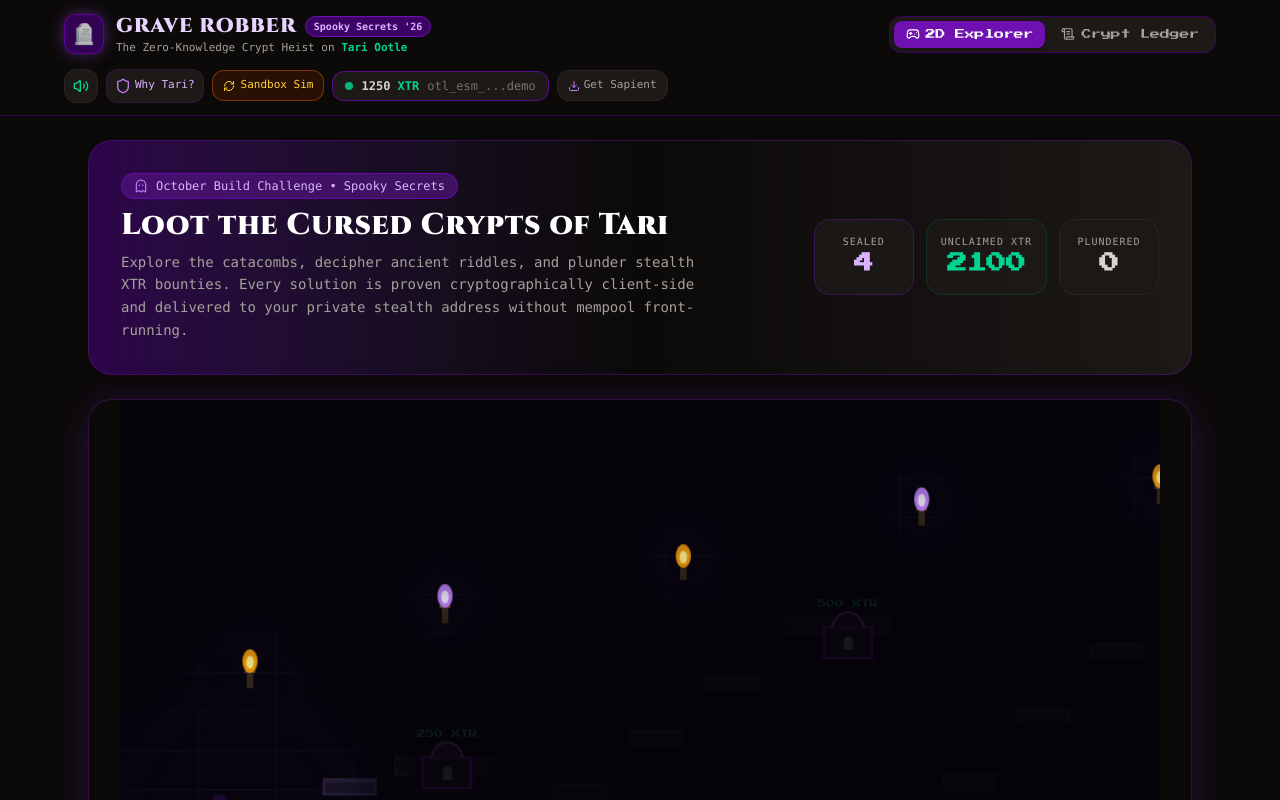
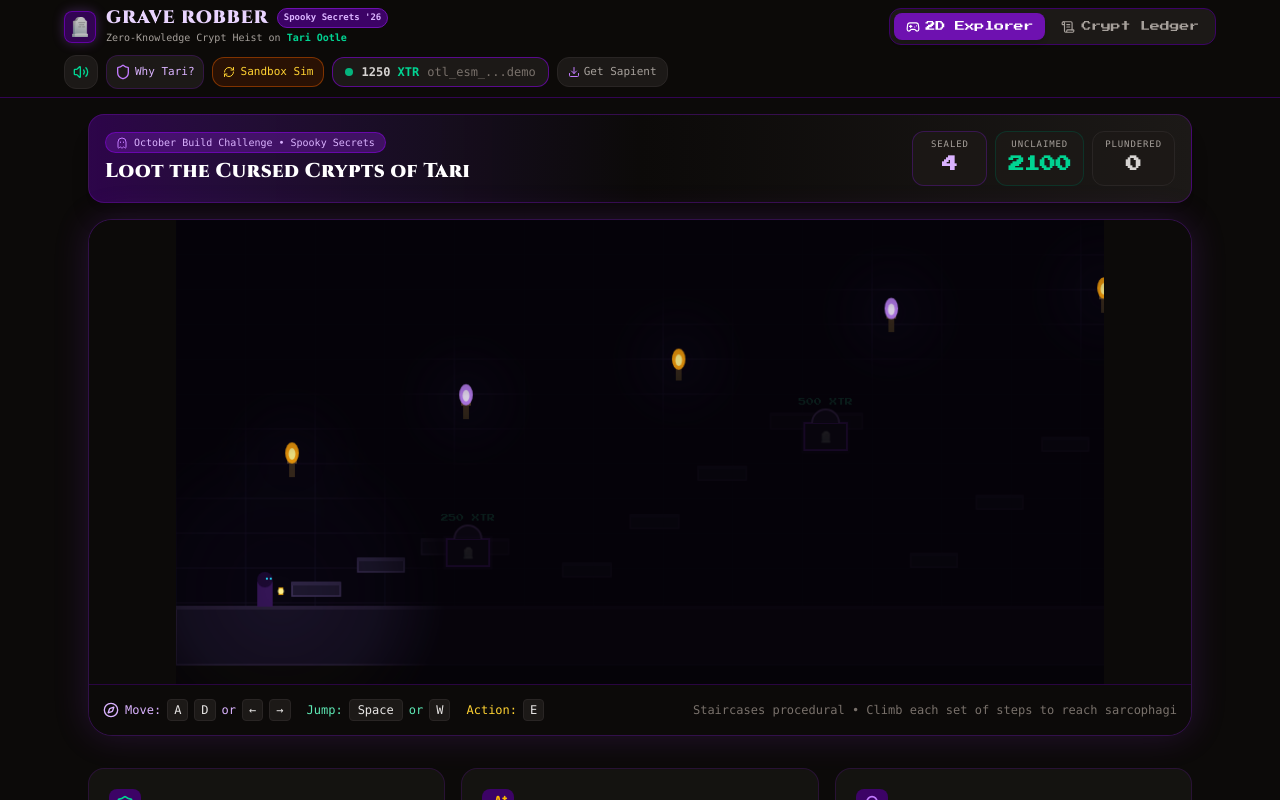
Before and after one commit to grzdev/grave-robber, a React (Vite) app: page / in a window 1280 px wide. Shown: the top 800 px of the page. Built offline with nearby package versions, Linux system fonts and the light colour scheme.

Commit message:
Make navbar non-sticky and optimize viewport layout for laptops and PCs

```diff
--- a/src/App.tsx
+++ b/src/App.tsx
@@ -146,48 +146,82 @@
       />
 
       {/* Main Container */}
-      <main className="flex-1 max-w-6xl w-full mx-auto p-4 md:p-6 space-y-6">
+      <main className="flex-1 max-w-6xl w-full mx-auto px-4 py-3 md:px-6 md:py-4 space-y-4">
         {/* Atmospheric Hero Bar */}
-        <div className="relative overflow-hidden rounded-3xl bg-gradient-to-r from-purple-950/70 via-stone-950 to-stone-900 border border-purple-800/40 p-6 md:p-8 shadow-2xl">
-          <div className="relative z-10 flex flex-col md:flex-row justify-between items-start md:items-center gap-6">
-            <div className="space-y-2 max-w-xl">
-              <div className="inline-flex items-center gap-2 px-3 py-1 rounded-full bg-purple-900/60 border border-purple-700/60 text-purple-300 text-xs font-mono font-medium">
-                <Ghost className="w-3.5 h-3.5 text-purple-400" />
+        <div
+          className={`relative overflow-hidden rounded-2xl bg-gradient-to-r from-purple-950/70 via-stone-950 to-stone-900 border border-purple-800/40 shadow-xl ${
+            viewMode === 'game' ? 'p-3 md:p-4' : 'p-6 md:p-8'
+          }`}
+        >
+          <div className="relative z-10 flex flex-col md:flex-row justify-between items-start md:items-center gap-3">
+            <div className="space-y-1 max-w-xl">
+              <div className="inline-flex items-center gap-1.5 px-2.5 py-0.5 rounded-full bg-purple-900/60 border border-purple-700/60 text-purple-300 text-[10px] font-mono font-medium">
+                <Ghost className="w-3 h-3 text-purple-400" />
                 <span>October Build Challenge &bull; Spooky Secrets</span>
               </div>
-              <h2 className="font-cinzel text-2xl md:text-3xl font-black text-white tracking-wide">
+              <h2
+                className={`font-cinzel font-black text-white tracking-wide ${
+                  viewMode === 'game' ? 'text-lg md:text-xl' : 'text-2xl md:text-3xl'
+                }`}
+              >
                 Loot the Cursed Crypts of Tari
               </h2>
-              <p className="text-xs md:text-sm text-stone-400 leading-relaxed font-mono">
-                Explore the catacombs, decipher ancient riddles, and plunder stealth XTR bounties.
-                Every solution is proven cryptographically client-side and delivered to your private
-                stealth address without mempool front-running.
-              </p>
+              {viewMode !== 'game' && (
+                <p className="text-xs md:text-sm text-stone-400 leading-relaxed font-mono">
+                  Explore the catacombs, decipher ancient riddles, and plunder stealth XTR bounties.
+                  Every solution is proven cryptographically client-side and delivered to your private
+                  stealth address without mempool front-running.
+                </p>
+              )}
             </div>
 
             {/* Quick Stats Cards */}
-            <div className="flex gap-3 font-mono">
-              <div className="p-3.5 bg-stone-900/90 border border-purple-900/50 rounded-2xl text-center min-w-[100px]">
-                <span className="text-[10px] text-stone-400 uppercase tracking-widest block">
+            <div className="flex gap-2 font-mono">
+              <div
+                className={`bg-stone-900/90 border border-purple-900/50 rounded-xl text-center ${
+                  viewMode === 'game' ? 'px-3 py-1.5 min-w-[75px]' : 'p-3.5 min-w-[100px]'
+                }`}
+              >
+                <span className="text-[9px] text-stone-400 uppercase tracking-widest block">
                   Sealed
                 </span>
-                <span className="text-xl font-bold font-pixel text-purple-300">
+                <span
+                  className={`font-bold font-pixel text-purple-300 ${
+                    viewMode === 'game' ? 'text-base' : 'text-xl'
+                  }`}
+                >
                   {sealedCount}
                 </span>
               </div>
-              <div className="p-3.5 bg-stone-900/90 border border-emerald-900/50 rounded-2xl text-center min-w-[100px]">
-                <span className="text-[10px] text-stone-400 uppercase tracking-widest block">
-                  Unclaimed XTR
+              <div
+                className={`bg-stone-900/90 border border-emerald-900/50 rounded-xl text-center ${
+                  viewMode === 'game' ? 'px-3 py-1.5 min-w-[75px]' : 'p-3.5 min-w-[100px]'
+                }`}
+              >
+                <span className="text-[9px] text-stone-400 uppercase tracking-widest block">
+                  Unclaimed
                 </span>
-                <span className="text-xl font-bold font-pixel text-emerald-400">
+                <span
+                  className={`font-bold font-pixel text-emerald-400 ${
+                    viewMode === 'game' ? 'text-base' : 'text-xl'
+                  }`}
+                >
                   {totalBounty}
                 </span>
               </div>
-              <div className="p-3.5 bg-stone-900/90 border border-stone-800 rounded-2xl text-center min-w-[100px]">
-                <span className="text-[10px] text-stone-400 uppercase tracking-widest block">
+              <div
+                className={`bg-stone-900/90 border border-stone-800 rounded-xl text-center ${
+                  viewMode === 'game' ? 'px-3 py-1.5 min-w-[75px]' : 'p-3.5 min-w-[100px]'
+                }`}
+              >
+                <span className="text-[9px] text-stone-400 uppercase tracking-widest block">
                   Plundered
                 </span>
-                <span className="text-xl font-bold font-pixel text-stone-300">
+                <span
+                  className={`font-bold font-pixel text-stone-300 ${
+                    viewMode === 'game' ? 'text-base' : 'text-xl'
+                  }`}
+                >
                   {plunderedCount}
                 </span>
               </div>
--- a/src/components/CryptPlatformer.tsx
+++ b/src/components/CryptPlatformer.tsx
@@ -486,7 +486,7 @@
   return (
     <div className="relative rounded-3xl overflow-hidden border border-purple-900/50 shadow-[0_0_35px_rgba(147,51,234,0.18)] bg-stone-950">
       {/* Canvas container */}
-      <div className="w-full aspect-[2/1] max-h-[520px] bg-stone-950 flex justify-center items-center relative">
+      <div className="w-full aspect-[2/1] max-h-[min(480px,58vh)] bg-stone-950 flex justify-center items-center relative">
         <canvas
           ref={canvasRef}
           width={960}
--- a/src/components/Navbar.tsx
+++ b/src/components/Navbar.tsx
@@ -35,24 +35,24 @@
   };
 
   return (
-    <header className="border-b border-purple-950/80 bg-stone-950/90 backdrop-blur-md sticky top-0 z-40 px-4 py-3">
-      <div className="max-w-6xl mx-auto flex flex-wrap justify-between items-center gap-3">
+    <header className="border-b border-purple-950/80 bg-stone-950/95 px-4 py-2 relative z-30">
+      <div className="max-w-6xl mx-auto flex flex-wrap justify-between items-center gap-2.5">
         {/* Brand & Theme */}
-        <div className="flex items-center gap-3">
-          <div className="w-10 h-10 rounded-xl bg-purple-950/80 border border-purple-700/60 flex items-center justify-center text-xl shadow-[0_0_15px_rgba(168,85,247,0.4)]">
+        <div className="flex items-center gap-2.5">
+          <div className="w-8 h-8 rounded-lg bg-purple-950/80 border border-purple-700/60 flex items-center justify-center text-lg shadow-[0_0_12px_rgba(168,85,247,0.3)]">
             🪦
           </div>
           <div>
             <div className="flex items-center gap-2">
-              <h1 className="font-cinzel font-black text-xl text-purple-200 tracking-wider">
+              <h1 className="font-cinzel font-black text-lg text-purple-200 tracking-wider leading-none">
                 GRAVE ROBBER
               </h1>
-              <span className="hidden sm:inline px-2 py-0.5 rounded-full bg-purple-950 text-purple-300 border border-purple-800 text-[10px] font-mono font-semibold">
+              <span className="hidden sm:inline px-1.5 py-0.5 rounded-full bg-purple-950 text-purple-300 border border-purple-800 text-[9px] font-mono font-semibold">
                 Spooky Secrets '26
               </span>
             </div>
-            <p className="text-[11px] font-mono text-stone-400">
-              The Zero-Knowledge Crypt Heist on <span className="text-emerald-400 font-bold">Tari Ootle</span>
+            <p className="text-[10px] font-mono text-stone-400 mt-0.5">
+              Zero-Knowledge Crypt Heist on <span className="text-emerald-400 font-bold">Tari Ootle</span>
             </p>
           </div>
         </div>
```
